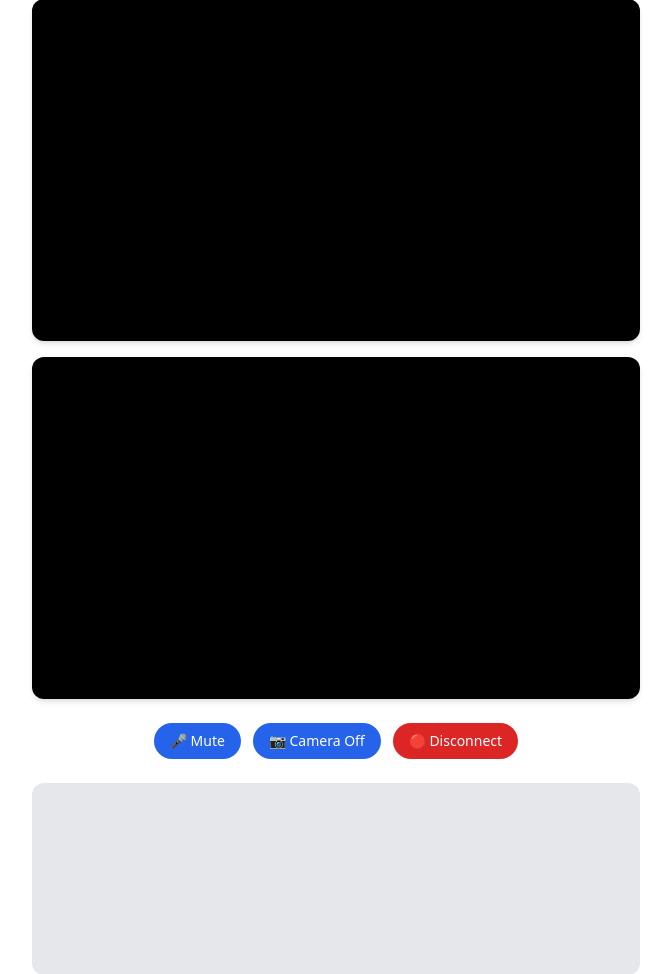
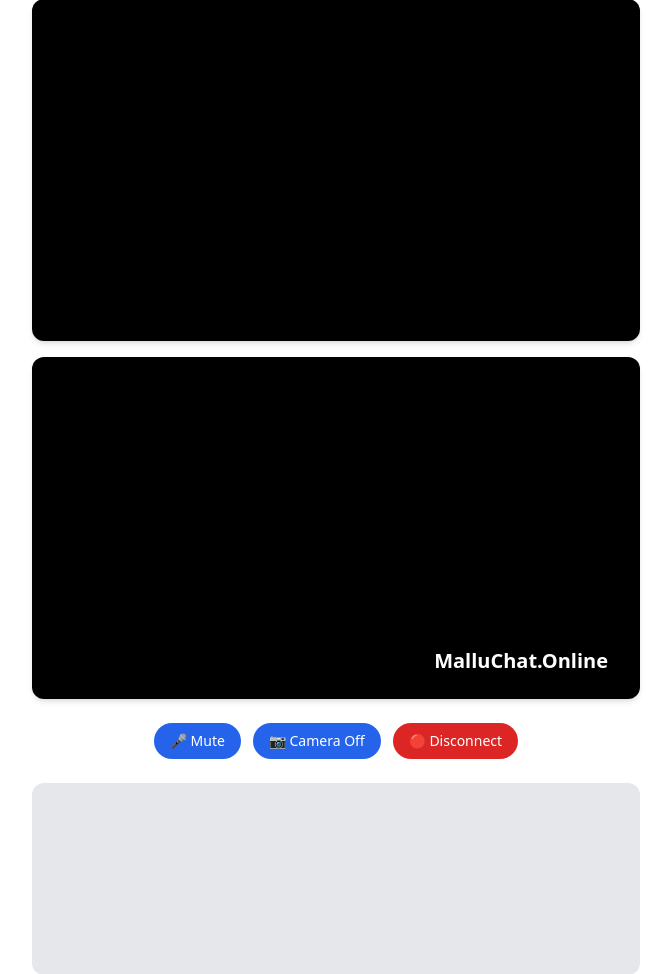
Before and after one commit to Adarshlumi/CHAT_KERALA, a Flask app: page / in a window 1280 px wide. Shown: the part 174-1148 px from the top of the page, without its empty margins (304-975 px from the left). Run offline with Flask 3, Linux system fonts and the light colour scheme; some libraries are stand-ins or nearby versions.

Commit message:
Update index.html

```diff
--- a/templates/index.html
+++ b/templates/index.html
@@ -48,8 +48,13 @@
       </button>
     </div>
 
-    <!-- 🎥 Video Streams -->
-    <div id="videos" class="space-y-4">
+    <!-- 🎥 Video Streams with Watermark -->
+    <div id="videos" class="relative space-y-4">
+      <!-- 🔒 Watermark -->
+      <div class="absolute bottom-4 right-4 z-30 text-white text-lg sm:text-xl font-bold bg-black bg-opacity-40 px-4 py-2 rounded-xl pointer-events-none select-none shadow-md">
+        MalluChat.Online
+      </div>
+
       <video id="localVideo" autoplay muted playsinline class="w-full aspect-video bg-black rounded-xl shadow-md"></video>
       <video id="remoteVideo" autoplay playsinline class="w-full aspect-video bg-black rounded-xl shadow-md"></video>
     </div>
```
